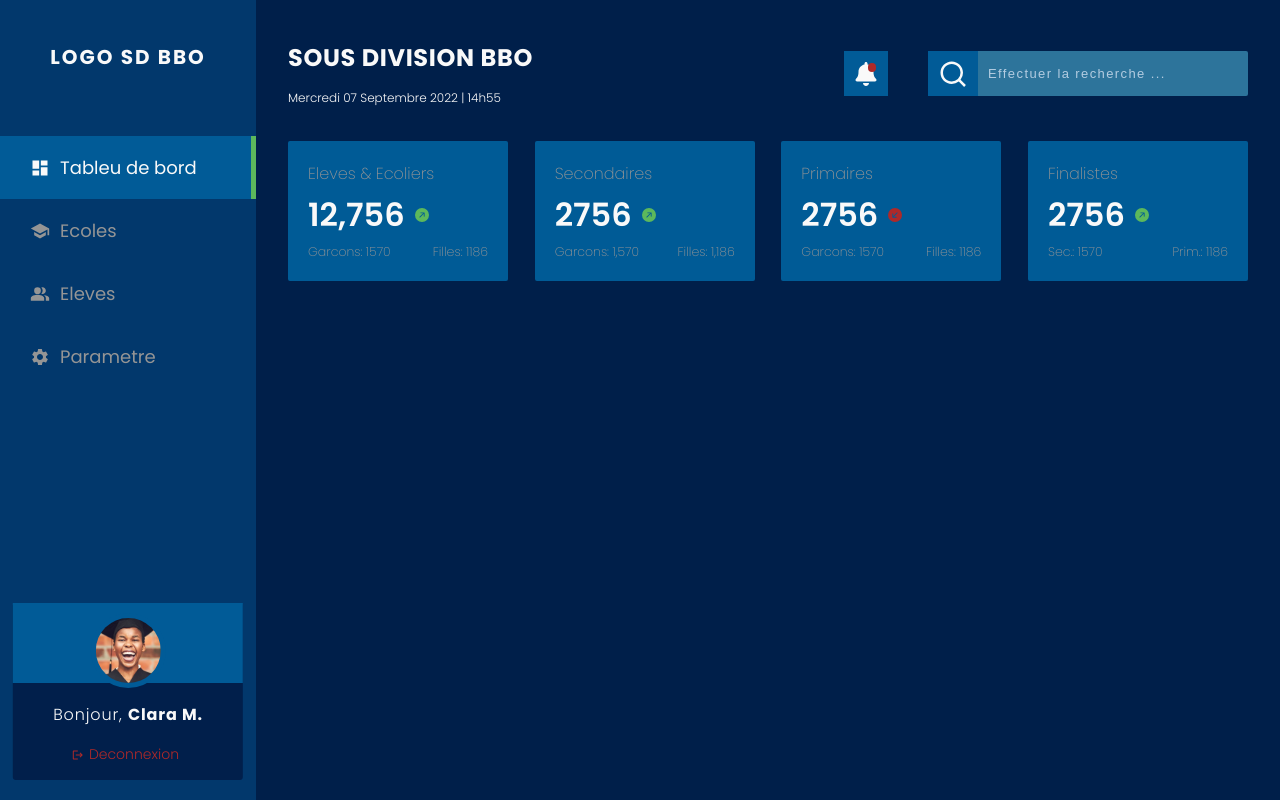
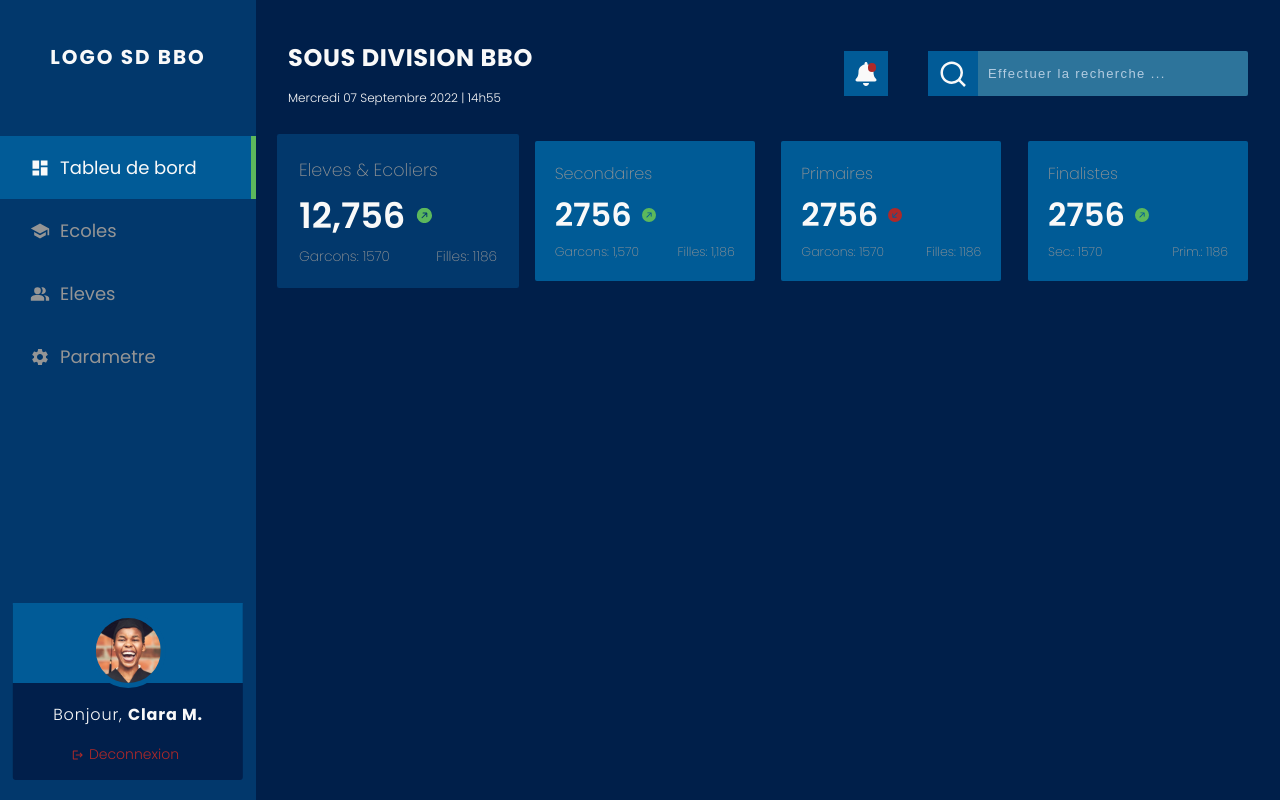
Before and after one commit to Mechack08/academic-subdivision-school-management, a React (Create React App) app: page / in a window 1280 px wide. In both pictures the pointer is over the element 398 px from the left and 211 px from the top of the page. Built offline with nearby package versions, Linux system fonts and the light colour scheme.

Commit message:
box getting bigger while on hover

```diff
--- a/src/components/highLight/highlight.css
+++ b/src/components/highLight/highlight.css
@@ -14,6 +14,12 @@
     display: flex;
     flex-direction: column;
     justify-content: space-between;
+    cursor: pointer;
+    transition: all .3s ease-out;
+}
+.highlight-container .box:hover {
+    transform: scale(1.1);
+    background-color: #02386c;
 }
 
 .highlight-container .box .box-title {
```
